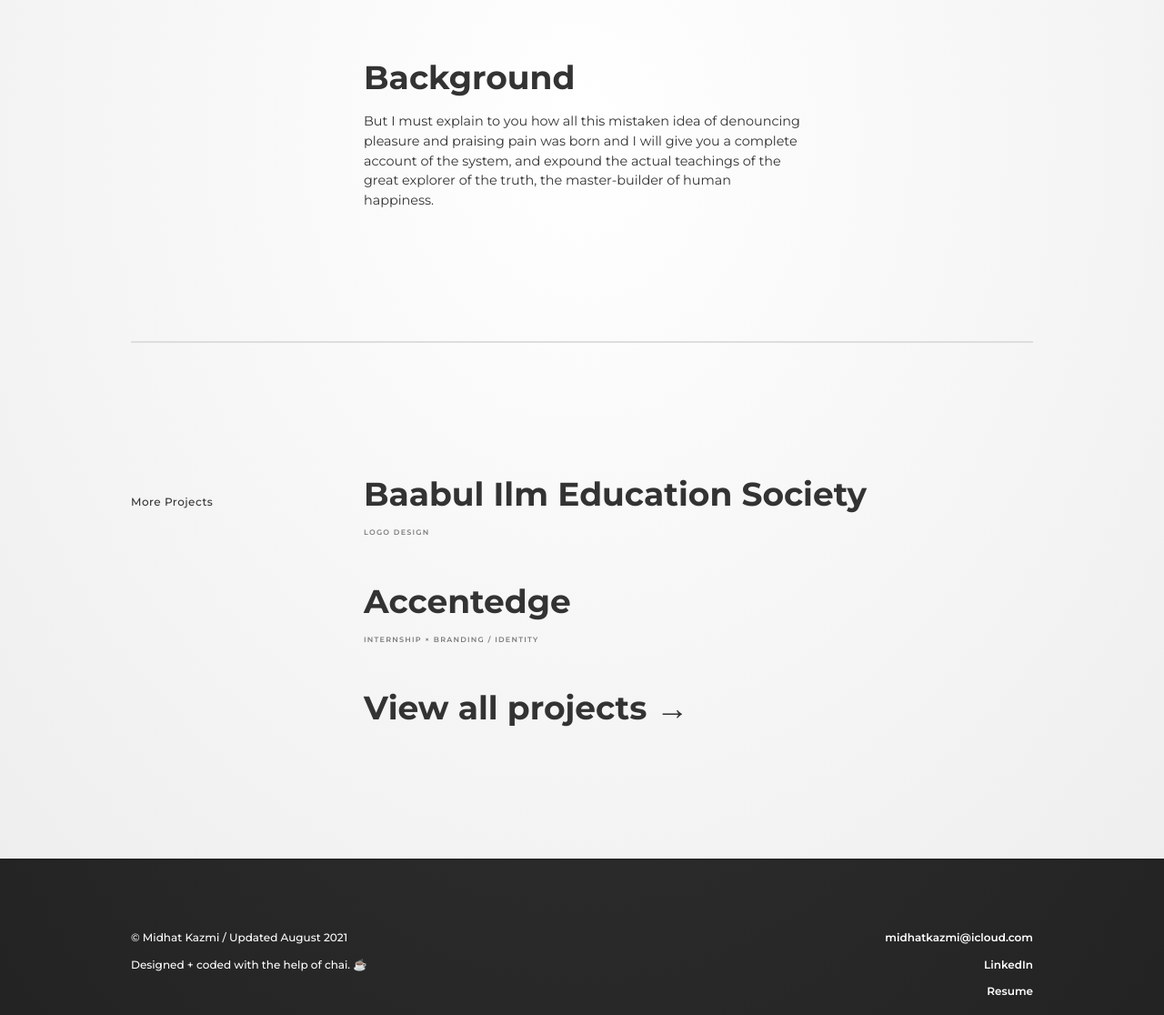
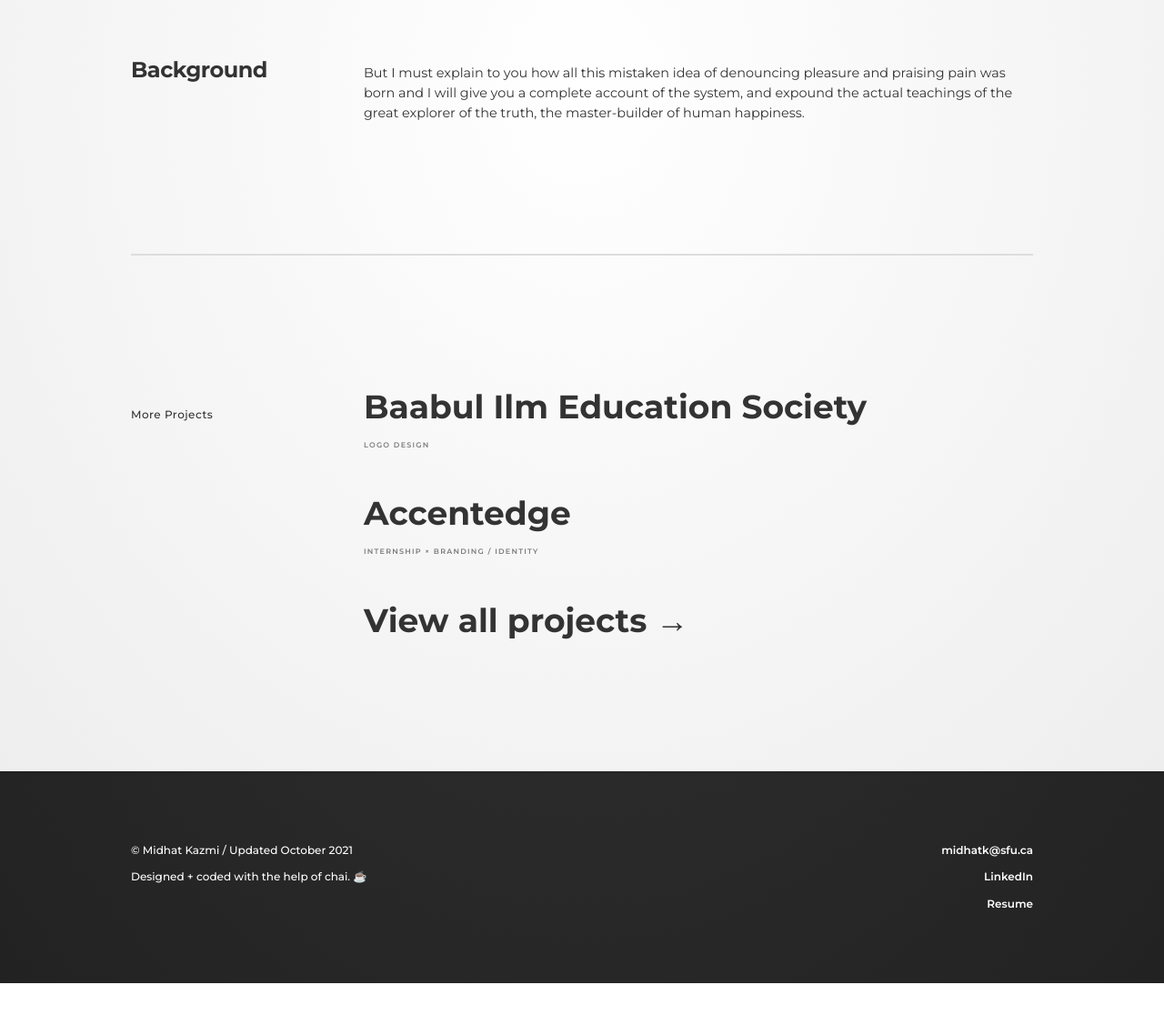
Before and after one commit to midhatkazmi/midhatkazmi.github.io, a plain HTML site: page crc.html in a window 1280 px wide. Shown: the part 700-1816 px from the top of the page at 91% size. After the commit the page ends 1781 px from the top, so only its background shows below. Drawn offline with nearby package versions, Linux system fonts and the light colour scheme.

Commit message:
Updated email & copyright on all pages

```diff
--- a/crc.html
+++ b/crc.html
@@ -160,16 +160,20 @@
 			<hr class="divider">
 
 			<div class="content">
-				<div class="col-2of4 center">
-					<section class="section remove-margin-top remove-margin-bottom">
-						<h2 class="subheading">
+				<div class="flex-container">
+					<div class="col-1of4">
+						<h3 class="title">
 							Background
-						</h2>
+						</h3>
+					</div>
 
-						<p class="text">
-							But I must explain to you how all this mistaken idea of denouncing pleasure and praising pain was born and I will give you a complete account of the system, and expound the actual teachings of the great explorer of the truth, the master-builder of human happiness.
-						</p>
-					</section>
+					<div class="col-3of4">
+						<section class="section remove-margin-top remove-margin-bottom">
+							<p class="text">
+								But I must explain to you how all this mistaken idea of denouncing pleasure and praising pain was born and I will give you a complete account of the system, and expound the actual teachings of the great explorer of the truth, the master-builder of human happiness.
+							</p>
+						</section>
+					</div>
 				</div>
 			</div>
 
@@ -220,7 +224,7 @@
 			<div class="nav-container">
 				<div class="nav-item">
 					<p class="text">
-						&copy; Midhat Kazmi / Updated August 2021
+						&copy; Midhat Kazmi / Updated October 2021
 					</p>
 
 					<p class="text">
@@ -232,7 +236,7 @@
 					<nav class="nav">
 						<ul class="unordered-list">
 							<li class="list-item">
-								<a class="link" href="mailto:midhatkazmi@icloud.com">midhatkazmi@icloud.com</a>
+								<a class="link" href="mailto:midhatk@sfu.ca">midhatk@sfu.ca</a>
 							</li>
 
 							<li class="list-item">
```
Also changed, not shown: about.html (+3 -3 lines), accentedge.html (+2 -2 lines), alt-project-layout.html (+2 -2 lines), baabulilm.html (+2 -2 lines), contact.html (+3 -3 lines), designs.html (+2 -2 lines), gps.html (+2 -2 lines), index.html (+2 -2 lines), liftfit.html (+2 -2 lines), redirect.html (added, +1 -0 lines), styleguide.html (+1 -1 lines).
